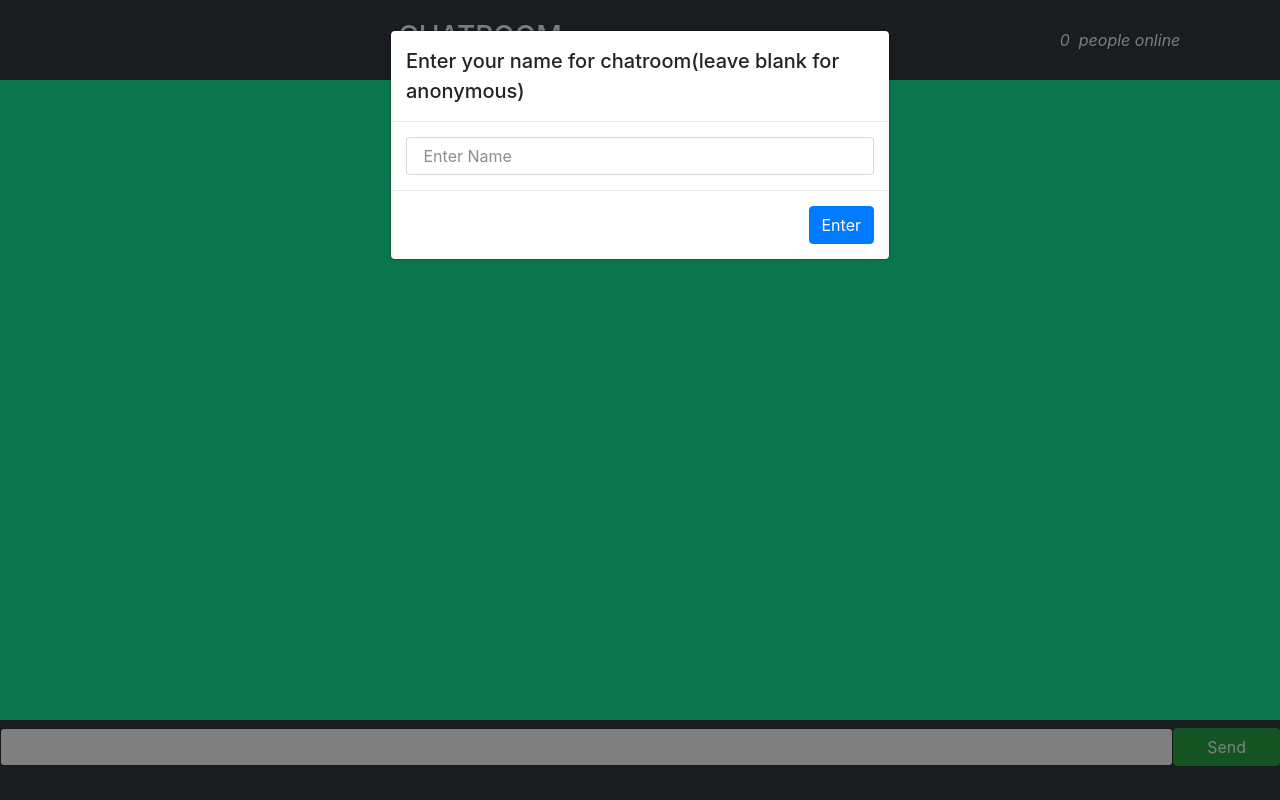
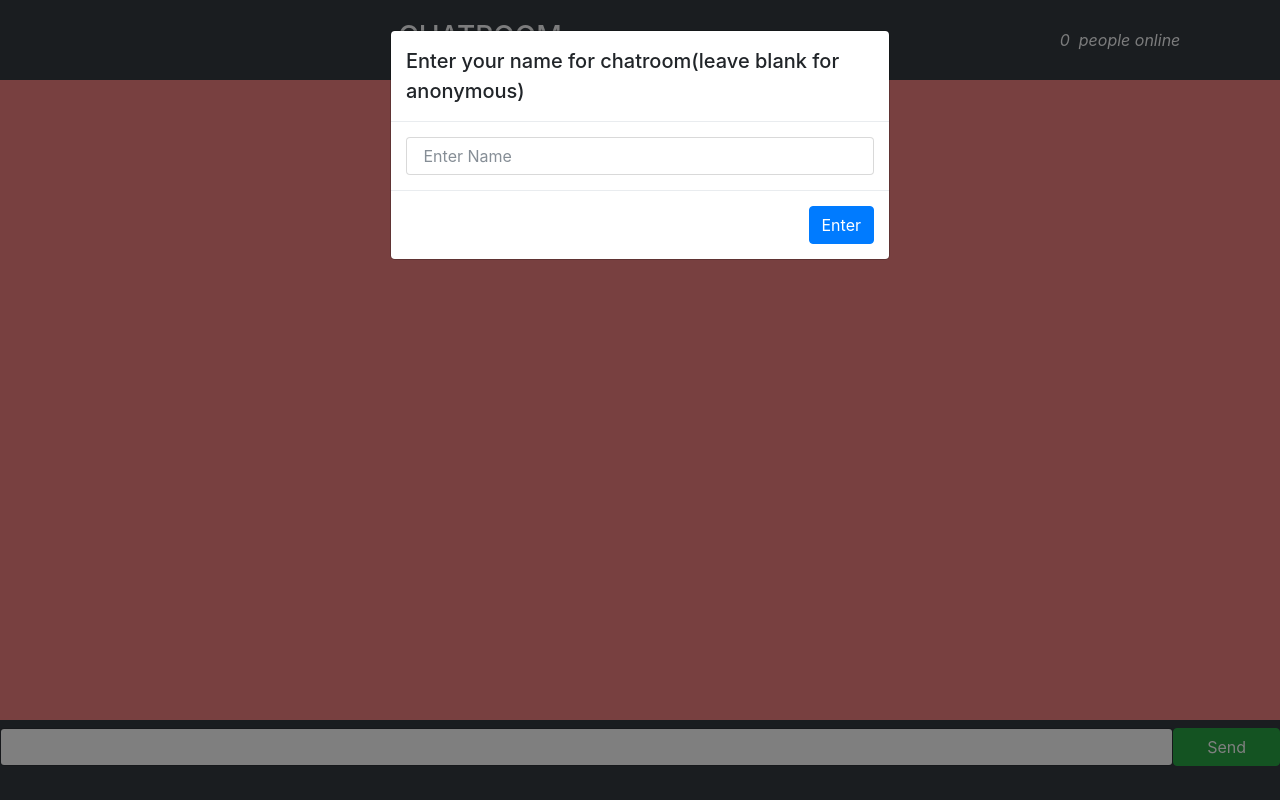
Before and after one commit to egeeskier/chatroomExample, a website: page src/chatroom.html in a window 1280 px wide. Drawn offline with nearby package versions, Linux system fonts and the light colour scheme; no server answers.

Commit message:
Update style.css

```diff
--- a/src/css/style.css
+++ b/src/css/style.css
@@ -11,7 +11,7 @@
 }
 
 .content {
-  background-color: #16EA9A;
+  background-color: #F08080;
 }
 
 .overflow {
```
